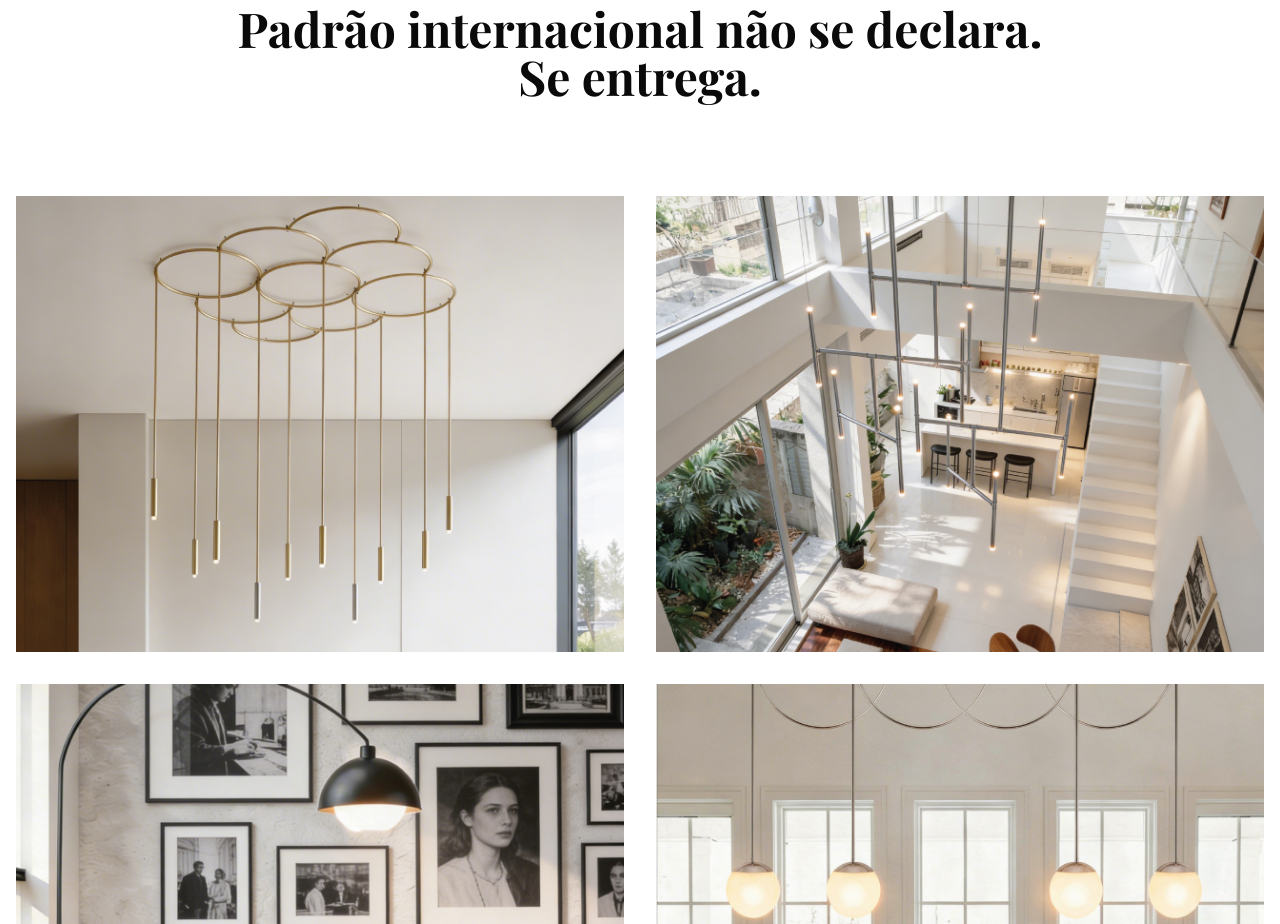
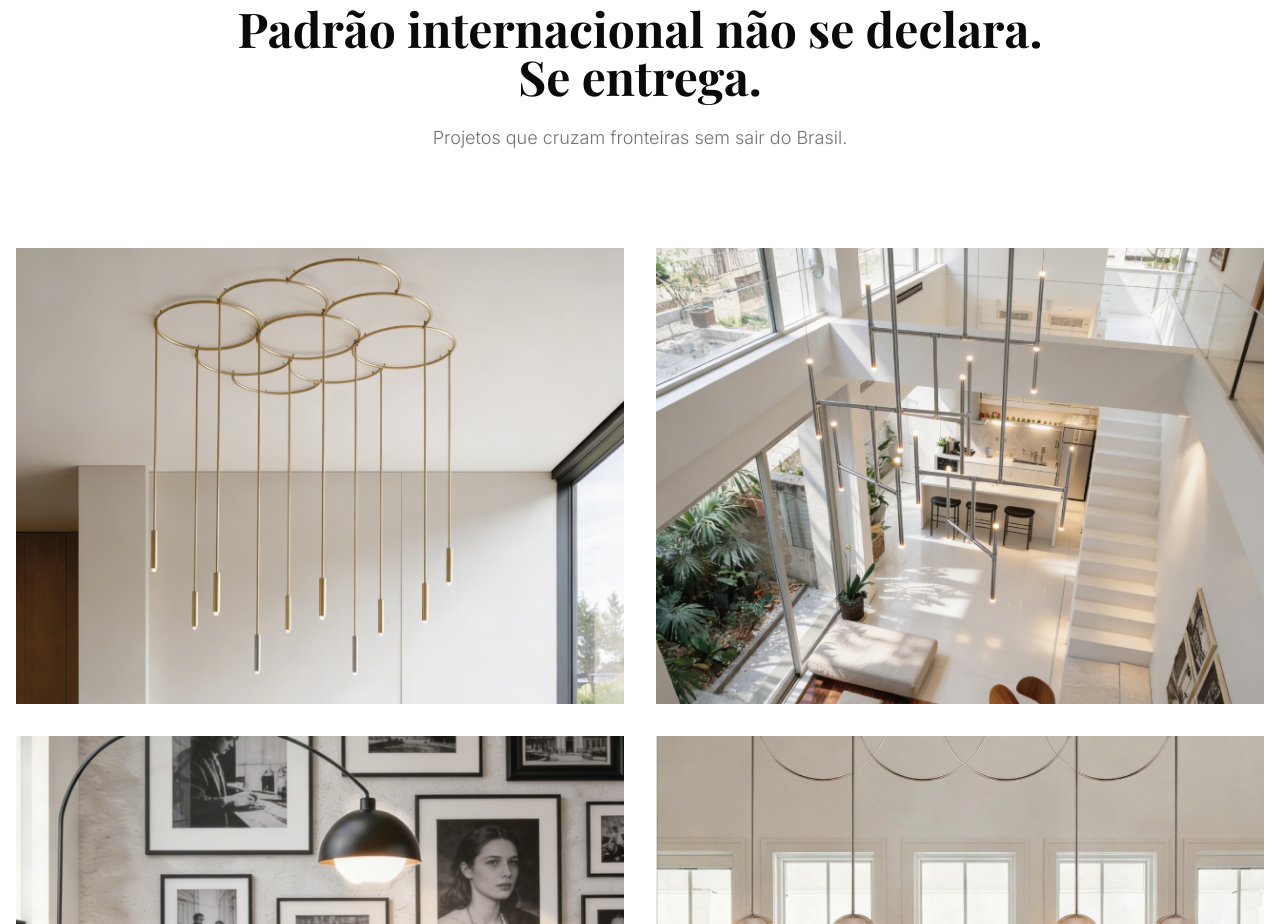
Before and after one commit to ResegundoBR/landing-page-klaxon-sf118bce9, a React (Vite) app: page / in a window 1280 px wide. Shown: the part 960-1884 px from the top of the page. Built offline with nearby package versions, Linux system fonts and the light colour scheme; a web font is replaced by a local one; what pocketbase would draw is missing.

Commit message:
Add subtitle to portfolio section

```diff
--- a/src/components/sections/ProjectsGrid.tsx
+++ b/src/components/sections/ProjectsGrid.tsx
@@ -39,6 +39,9 @@ export function ProjectsGrid() {
             <br />
             Se entrega.
           </h2>
+          <p className="text-base md:text-lg text-muted-foreground font-light max-w-2xl mx-auto">
+            Projetos que cruzam fronteiras sem sair do Brasil.
+          </p>
         </div>
 
         <div className="grid grid-cols-1 md:grid-cols-2 gap-4 lg:gap-8">
--- a/src/lib/pocketbase/schema.json
+++ b/src/lib/pocketbase/schema.json
@@ -1,5 +1,5 @@
 {
-  "generatedAt": "2026-07-15T15:04:47.285Z",
+  "generatedAt": "2026-07-15T15:34:25.376Z",
   "collections": [
     {
       "name": "users",
```
Also changed, not shown: .skip.config.json.
